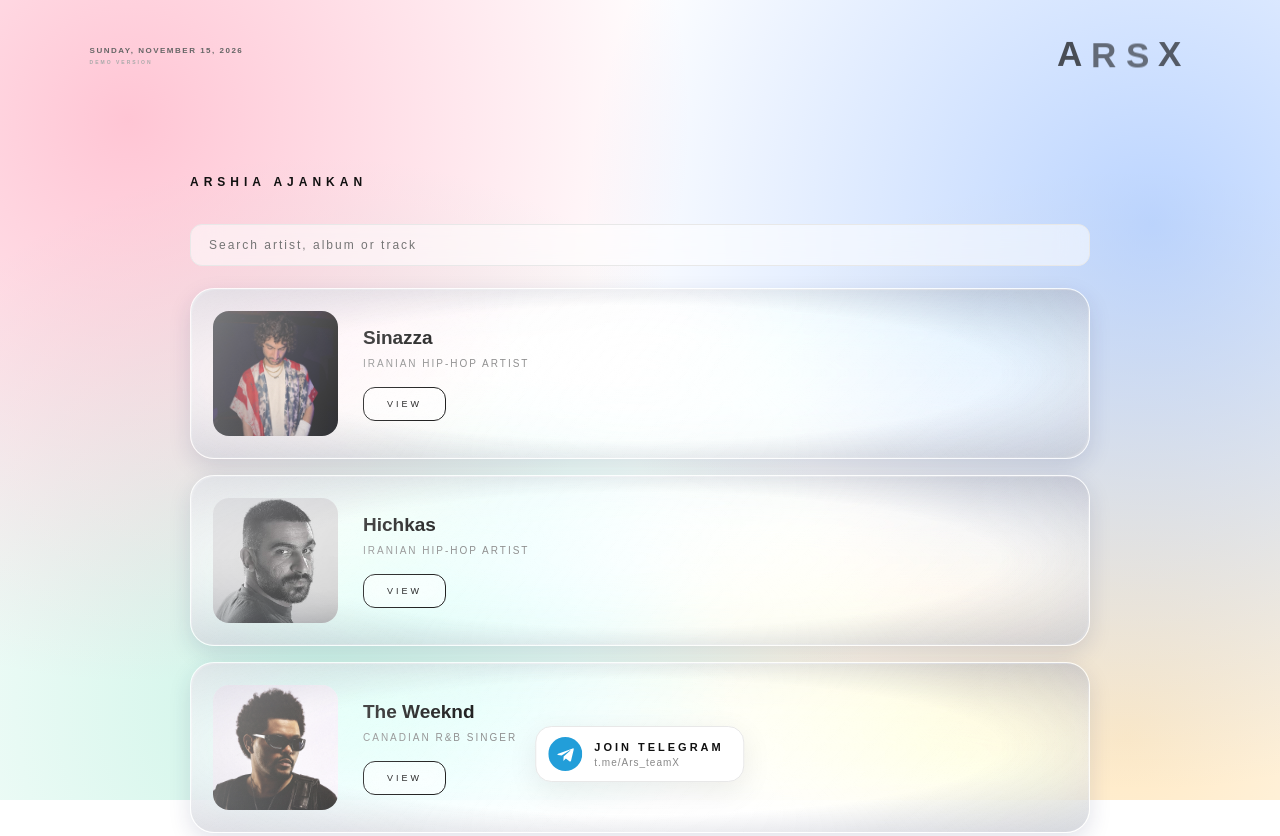
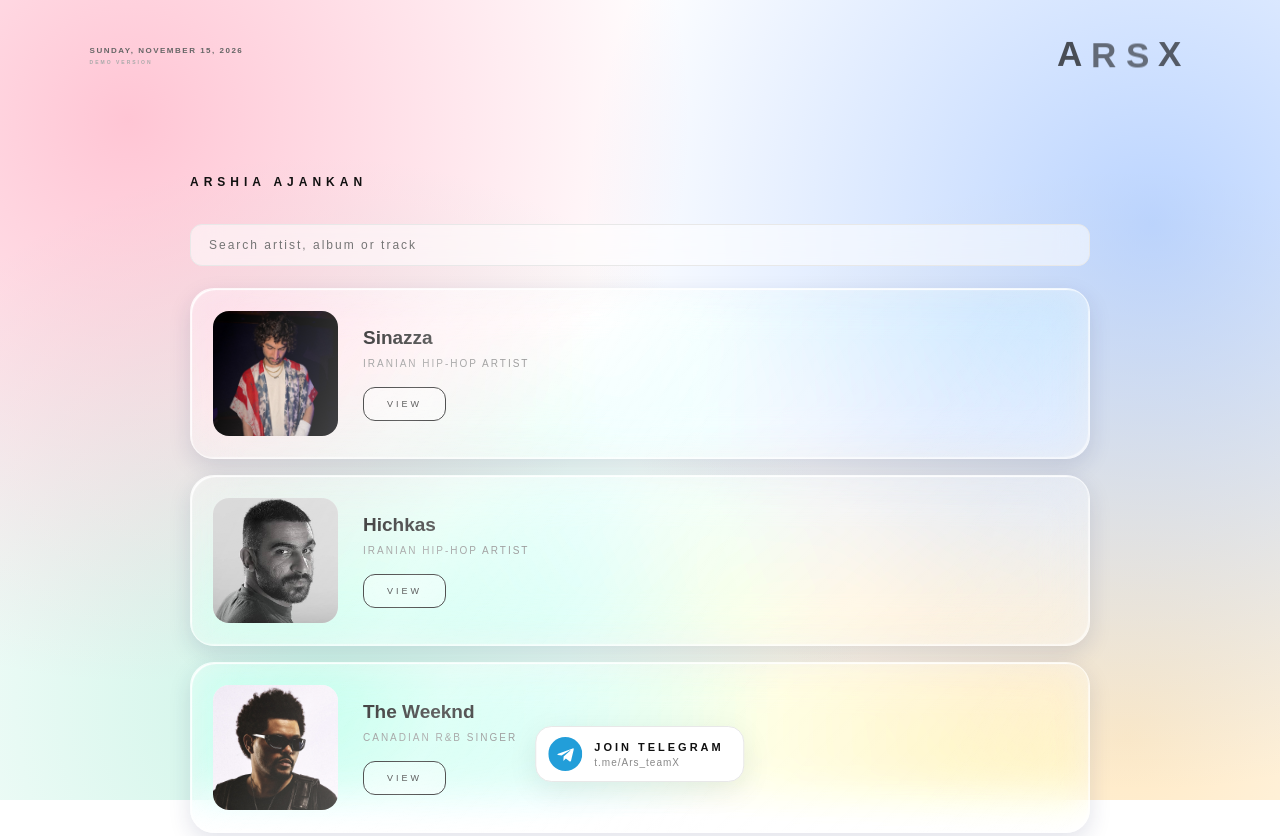
Before and after one commit to arshiaajk/X, a plain HTML site: page index.html in a window 1280 px wide. Shown: the top 836 px of the page. Drawn offline with Linux system fonts and the light colour scheme.

Commit message:
Update index.html

```diff
--- a/index.html
+++ b/index.html
@@ -39,7 +39,7 @@ main{max-width:900px;margin:auto}
 .view-more.more-artists{display:block;width:100%;padding:16px;margin-top:24px;font-size:11px;border-radius:18px}
 
 /* artist cards */
-.artist-group{position:relative;overflow:hidden;background:linear-gradient(135deg,rgba(255,255,255,.4),rgba(255,255,255,.22) 55%,rgba(255,255,255,.3));-webkit-backdrop-filter:blur(34px) saturate(160%) brightness(1.06);backdrop-filter:blur(34px) saturate(160%) brightness(1.06);border:1px solid rgba(255,255,255,.7);border-radius:24px;box-shadow:0 8px 22px rgba(30,40,90,.13),inset 2px 2px 1px -1px rgba(255,255,255,.95),inset -2px -2px 1px -1px rgba(255,255,255,.55),inset 0 0 26px rgba(255,255,255,.22);margin-bottom:16px;padding:0 22px;transform:perspective(var(--persp)) rotateX(calc(var(--my,0)*var(--tilt)*-1)) rotateY(calc(var(--mx,0)*var(--tilt)));transition:scale .3s cubic-bezier(.34,1.56,.64,1)}
+.artist-group{position:relative;overflow:hidden;background:linear-gradient(135deg,rgba(255,255,255,.2),rgba(255,255,255,.08) 55%,rgba(255,255,255,.16));-webkit-backdrop-filter:blur(22px) saturate(190%) brightness(1.03);backdrop-filter:blur(22px) saturate(190%) brightness(1.03);border:1px solid rgba(255,255,255,.7);border-radius:24px;box-shadow:0 8px 22px rgba(30,40,90,.13),inset 2px 2px 1px -1px rgba(255,255,255,.95),inset -2px -2px 1px -1px rgba(255,255,255,.55),inset 0 0 26px rgba(255,255,255,.22);margin-bottom:16px;padding:0 22px;transform:perspective(var(--persp)) rotateX(calc(var(--my,0)*var(--tilt)*-1)) rotateY(calc(var(--mx,0)*var(--tilt)));transition:scale .3s cubic-bezier(.34,1.56,.64,1)}
 .artist-group:active{scale:.985}
 .artist-group.fade-in{animation:fadeIn .5s ease-out backwards}
 @keyframes fadeIn{from{opacity:0;transform:translateY(15px)}to{opacity:1;transform:none}}
@@ -208,11 +208,9 @@ footer a{color:#111;text-decoration:none}
 .artist-group.live{will-change:transform}
 .artist-group::before,.artist-group::after,.sheet-panel::before,.sheet-panel::after{content:"";position:absolute;inset:-30%;pointer-events:none}
 .artist-group::before,.sheet-panel::before{z-index:1;
-  background:linear-gradient(120deg,rgba(255,255,255,.5) 19%,rgba(255,255,255,.08) 38%,transparent 55%,transparent 68%,rgba(255,255,255,.22) 81%),radial-gradient(closest-side,transparent 50%,rgba(20,30,70,.2) 85%);
+  background:linear-gradient(115deg,transparent 22%,rgba(255,255,255,.34) 36%,rgba(255,255,255,.06) 46%,transparent 56%,transparent 70%,rgba(255,255,255,.16) 80%);
   transform:translate(calc(var(--mx,0)*-9%),calc(var(--my,0)*-9%))}
-.artist-group::after,.sheet-panel::after{z-index:-1;
-  background:radial-gradient(closest-side,rgba(255,255,255,.4),rgba(255,255,255,.1) 50%,transparent);
-  transform:translate(calc(var(--mx,0)*-14%),calc(var(--my,0)*-14%))}
+.artist-group::after,.sheet-panel::after{display:none}
 .artist-group.live::before,.artist-group.live::after,.sheet.show .sheet-panel::before,.sheet.show .sheet-panel::after{will-change:transform}
 .artist-group .view-more{background:rgba(255,255,255,.3);-webkit-backdrop-filter:blur(8px);backdrop-filter:blur(8px)}
 .artist-group .view-more:hover,.artist-group .view-more:focus-visible,.sheet-panel .view-more:hover{background:#111;color:#fff}
```
